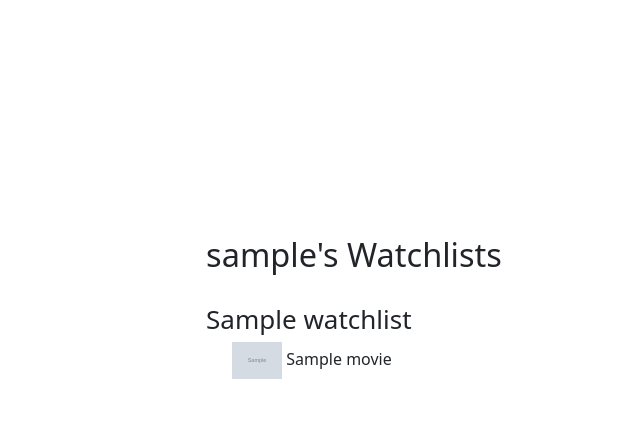
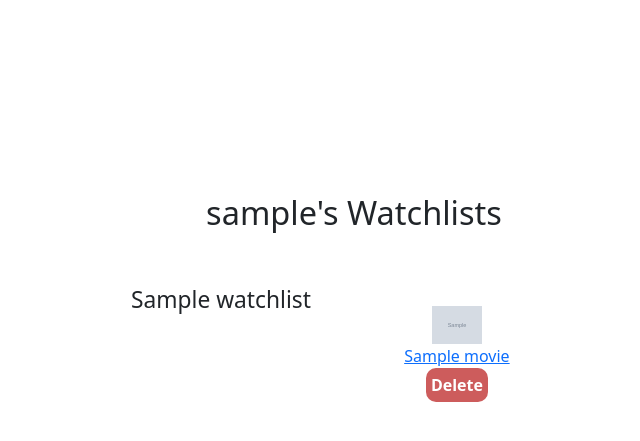
Before and after one commit to tegco/CriticsCorner, a Django app: page /watchlists in a window 1280 px wide. Shown: the part 174-615 px from the top of the page, without its empty margins (286-926 px from the left). Run offline with Django 4.2, Linux system fonts and the light colour scheme; a user stored in the database is signed in; tables that the repository leaves empty hold one stand-in row (values such as "Sample post"); grey boxes marked "Sample" are stand-in pictures; some libraries are stand-ins or nearby versions.

Commit message:
watchlist link + botao delete
link + botao delete

```diff
--- a/criticscorner/review/Templates/review/watchlist.html
+++ b/criticscorner/review/Templates/review/watchlist.html
@@ -2,27 +2,28 @@
 
 {% block content %}
 
-<div id="watchlist">
-    <h1>{{user.username}}'s Watchlists</h1> <br>
+<div id="watchlists">
+    <h1>{{user.username}}'s Watchlists</h1> <br><br>
     {% if movies_in_watchlists %}
     <div class="watchlist">
       {% for watchlist, movies in movies_in_watchlists %}
-        <div>
-          <h2>{{ watchlist.name }}</h2>
+          <h3>{{ watchlist.name }}</h3> <br><br>
           <ul>
             {% for movie in movies %}
               <li>
                   <img src="{{ movie.poster_url }}" alt="{{ movie.title }}">
-                  {{ movie.title }}
+                  <a href="{% url 'review:details' movie.id %}">{{ movie.title }}</a>
+
+
+                  <button class="delete-movie" data-watchlist="{{ watchlist.id }}" data-movie="{{ movie.id }}">Delete</button>
               </li>
             {% endfor %}
           </ul>
-        </li>
       {% endfor %}
     </ul>
-        </div>
   {% else %}
     <p>You don't have any watchlists yet.</p>
+    </div>
   {% endif %}
 </div>
 
--- a/criticscorner/review/static/review/styles.css
+++ b/criticscorner/review/static/review/styles.css
@@ -156,7 +156,7 @@ body {
     font-weight: bold;
 }
 
-#watchlist {
+#watchlists {
     margin: auto;
     font-size: 16px;
 }
@@ -164,11 +164,26 @@ body {
 .watchlist{
      display: flex;
     flex-wrap: wrap;
-    justify-content: space-between;
+    justify-content: space-around;
 }
 .watchlist img {
     width: 50px;
     height: auto;
+
+}
+
+.watchlist li {
+  display: flex;
+  flex-direction: column;
+  align-items: center;
+  text-align: center;
+  width: 200px;
+  margin: 20px;
+}
+.delete-movie{
+    background: indianred;
+    border-radius: 10px;
+    display: inline-block;
 }
 
 html,
```
